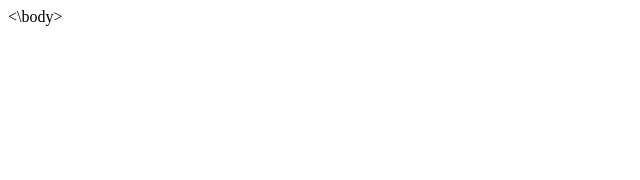
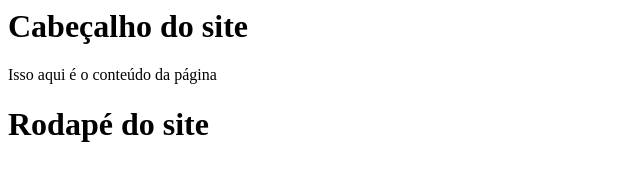
Before and after one commit to devopsander/curso-git, a plain HTML site: page index.html in a window 1280 px wide. Shown: the whole page, without its empty margins (0-640 px from the left). Drawn offline with Linux system fonts and the light colour scheme.

Commit message:
atualização

```diff
--- a/index.html
+++ b/index.html
@@ -1,4 +1,14 @@
 <html>
-	<body>
-	<\body>
+  <head>
+    <title>Proposta 1 para homepage da empresa</title>
+  </head>
+  <body>
+    <h1>Cabeçalho do site</h1>
+
+    <div>
+      Isso aqui é o conteúdo da página
+    </div>
+
+    <h1>Rodapé do site</h1>
+  </body>
 </html>
```
